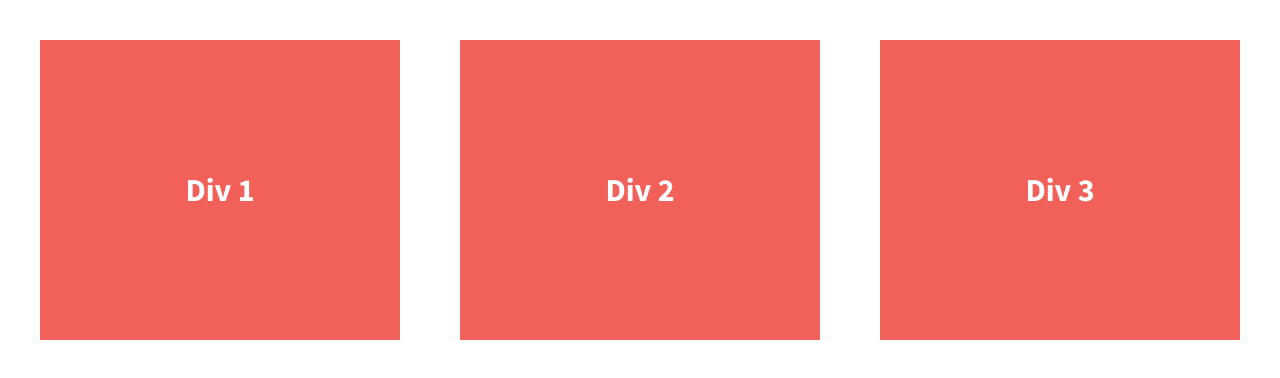
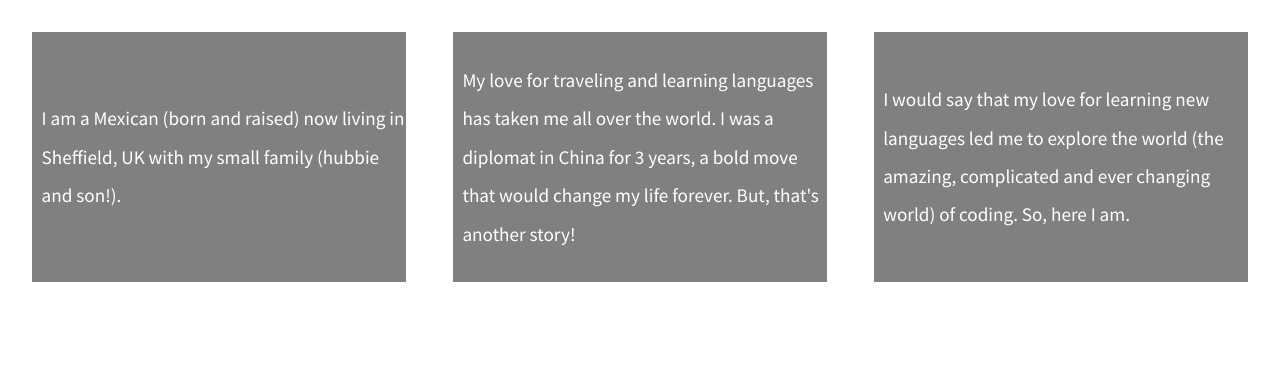
Before and after one commit to cyntsierra/divs-flexbox, a plain HTML site: page index.html in a window 1280 px wide. Drawn offline with nearby package versions, Linux system fonts and the light colour scheme.

Commit message:
customized divs

```diff
--- a/css/main.css
+++ b/css/main.css
@@ -104,28 +104,30 @@ html {
 body {
   font-family: 'Source Sans Pro', sans-serif;
   padding: 2em;
-  font-size: 1.25em;
+  font-size: 1em;
   height: 100%;
 }
 
 .wrapper {
   /*add display:flex and set justify-content to space-between*/
-  font-weight: 700;
-  display: flex;
+  font-weight: 500;
+  display:flex;
   justify-content: space-between;
+  align-items: center;
 }
 
 .div-1, .div-2, .div-3 {
   /*give the divs a width of 30%, add display:flex, set justify-content and align-items to center*/
   color: #fff;
-  line-height: 1.5em;
-  font-size: 1.6em;
-  background-color: #f16059;
-  height: 300px;
+  line-height: 2em;
+  font-size: 1.2em;
+  background-color: grey;
+  height: 250px;
   display: flex;
   width: 30%;
-  justify-content: center;
+  justify-content:space-around;
   align-items: center;
+  padding-left: .5em;
 }
 
 
--- a/index.html
+++ b/index.html
@@ -23,13 +23,13 @@
 
         <section class="wrapper">
             <div class="div-1">
-                Div 1
+                I am a Mexican (born and raised) now living in Sheffield, UK with my small family (hubbie and son!).
             </div>
             <div class="div-2">
-                Div 2
+                My love for traveling and learning languages has taken me all over the world. I was a diplomat in China for 3 years, a bold move that would change my life forever. But, that's another story!
             </div>
             <div class="div-3">
-                Div 3
+                I would say that my love for learning new languages led me to explore the world (the amazing, complicated and ever changing world) of coding. So, here I am.
             </div>
         </section>
 
```
